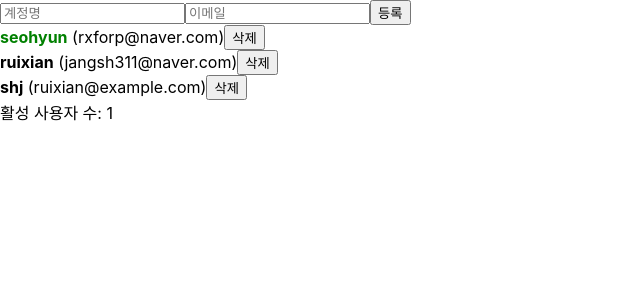
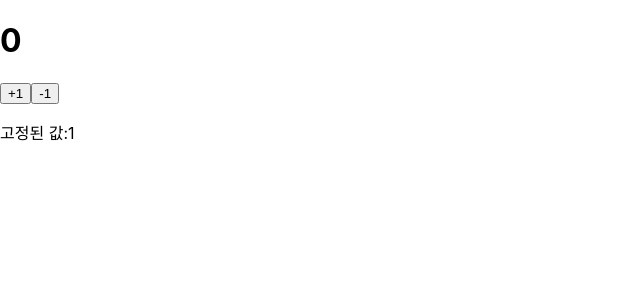
Before and after one commit to rxjang/react, a React (Create React App) app in the folder begin-react/: page / in a window 1280 px wide. Shown: the top 300 px of the page, without its empty margins (0-640 px from the left). Built offline with nearby package versions, Linux system fonts and the light colour scheme.

Commit message:
class component

```diff
--- a/begin-react/src/Counter.js
+++ b/begin-react/src/Counter.js
@@ -1,38 +1,71 @@
-import React,{useReducer} from 'react';
+import React,{Component} from 'react';
 
-function reducer(state,action){
-    switch (action.type){
-        case 'INCREMENT':
-            return state + 1;
-        case 'DECREMENT':
-            return state - 1;
-        default:
-            throw new Error('Unhandled action');
+class Counter extends Component {
+
+    constructor(props){
+        super(props);
+        this.state={
+            counter:0,
+            fixed:1,
+        };
+    }
+
+    handleIncrease= () => {
+        this.setState({
+            counter: this.state.counter + 1
+        });
+    }
+
+    handleDecrease = () => {
+        this.setState({
+            counter: this.state.counter - 1
+        });
+    }
+
+    render(){
+        return (
+            <div>
+                <h1>{this.state.counter}</h1>
+                <button onClick={this.handleIncrease}>+1</button>
+                <button onClick={this.handleDecrease}>-1</button>
+                <p>고정된 값:{this.state.fixed}</p>
+            </div>
+        )
     }
 }
+// function reducer(state,action){
+//     switch (action.type){
+//         case 'INCREMENT':
+//             return state + 1;
+//         case 'DECREMENT':
+//             return state - 1;
+//         default:
+//             throw new Error('Unhandled action');
+//     }
+// }
 
-function Counter(){
-    const [number, dispatch] =useReducer(reducer, 0);
+// function Counter(){
+//     const [number, dispatch] =useReducer(reducer, 0);
 
-    const onIncrease=()=>{
-        dispatch({
-            type: 'INCREMENT'
-        })
-    }
+//     const onIncrease=()=>{
+//         dispatch({
+//             type: 'INCREMENT'
+//         })
+//     }
 
-    const onDecrease=()=>{
-        dispatch({
-            type: 'DECREMENT'
-        })
-    }
+//     const onDecrease=()=>{
+//         dispatch({
+//             type: 'DECREMENT'
+//         })
+//     }
 
-     return (
-         <div>
-             <h1>{number}</h1>
-             <button onClick={onIncrease}>+1</button>
-             <button onClick={onDecrease}>-1</button>
-         </div>
-     )
-}
+//      return (
+//          <div>
+//              <h1>{number}</h1>
+//              <button onClick={onIncrease}>+1</button>
+//              <button onClick={onDecrease}>-1</button>
+//          </div>
+//      )
+// }
 
 export default Counter;
--- a/begin-react/src/index.js
+++ b/begin-react/src/index.js
@@ -2,12 +2,12 @@
 import ReactDOM from 'react-dom';
 import './index.css';
 import App from './App';
-import ContextSample from './ContextSample'
+import Counter from './Counter'
 import reportWebVitals from './reportWebVitals';
 
 ReactDOM.render(
   <React.StrictMode>
-    <App />
+    <Counter/>
   </React.StrictMode>,
   document.getElementById('root')
 );
```
Also changed, not shown: begin-react/src/Hello.js (+30 -14 lines), 1 other file (tests, documents, lock files or other folders).
